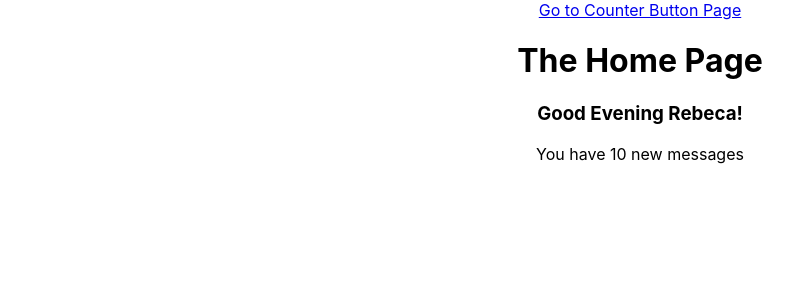
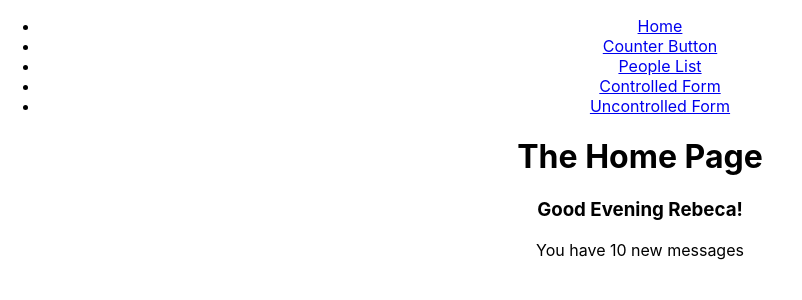
Before and after one commit to Winry4/react-state-app, a React (Create React App) app: page / in a window 1280 px wide. Shown: the top 300 px of the page, without its empty margins (0-802 px from the left). Built offline with nearby package versions, Linux system fonts and the light colour scheme.

Commit message:
Add navigation bar

```diff
--- a/src/App.js
+++ b/src/App.js
@@ -2,8 +2,7 @@
 import { BrowserRouter, Routes, Route, Link } from 'react-router-dom';
 import { HomePage, CounterButtonPage, PeopleListPage, NotFoundPage, ProtectedPage, ControlledFormPages, UncontrolledFormPage } from './pages';
 import './App.css';
-import { CounterButton } from './CounterButton';
-import { CongratulationMessage } from './CongratulationMessage';
+import { NavBar } from './NavBar';
 
 function App() {
   const [numberOfClicks, setNumberOfClicks] = useState(0);
@@ -14,10 +13,11 @@
     <div className="App">
 
       <BrowserRouter>
-      <Link to="/counter"> Go to Counter Button Page</Link>
+        <NavBar />
+        <div className='App-Header'>
         <Routes>
           <Route path="/" element={<HomePage/>} />
-        {/*<Route path="/counter/:name" element={<CounterButtonPage/>}/> */}
+          {/*<Route path="/counter/:name" element={<CounterButtonPage/>}/> */}
           <Route path="/counter" element={<CounterButtonPage/>}/>
           <Route path="/people-list" element={<PeopleListPage/>}/>
           <Route path='*' element={<NotFoundPage/>}></Route>
@@ -25,6 +25,7 @@
           <Route path='/controlled' element={<ControlledFormPages/>}/>
           <Route path='/uncontrolled' element={<UncontrolledFormPage/>}/>
         </Routes>
+        </div>
       </BrowserRouter>
     </div>
   );
--- /dev/null
+++ b/src/NavBar.js
@@ -0,0 +1,24 @@
+import React from "react";
+import {Link} from 'react-router-dom'
+
+export const NavBar = () => {
+    return(
+        <ul>
+            <li>
+                <Link to="/">Home</Link>
+            </li>
+            <li>
+                <Link to="/counter">Counter Button</Link>
+            </li>
+            <li>
+                <Link to="/people-list">People List</Link>
+            </li>
+            <li>
+                <Link to="/controlled">Controlled Form</Link>
+            </li>
+            <li>
+                <Link to="/uncontrolled">Uncontrolled Form</Link>
+            </li>
+        </ul>
+    );
+}
```
